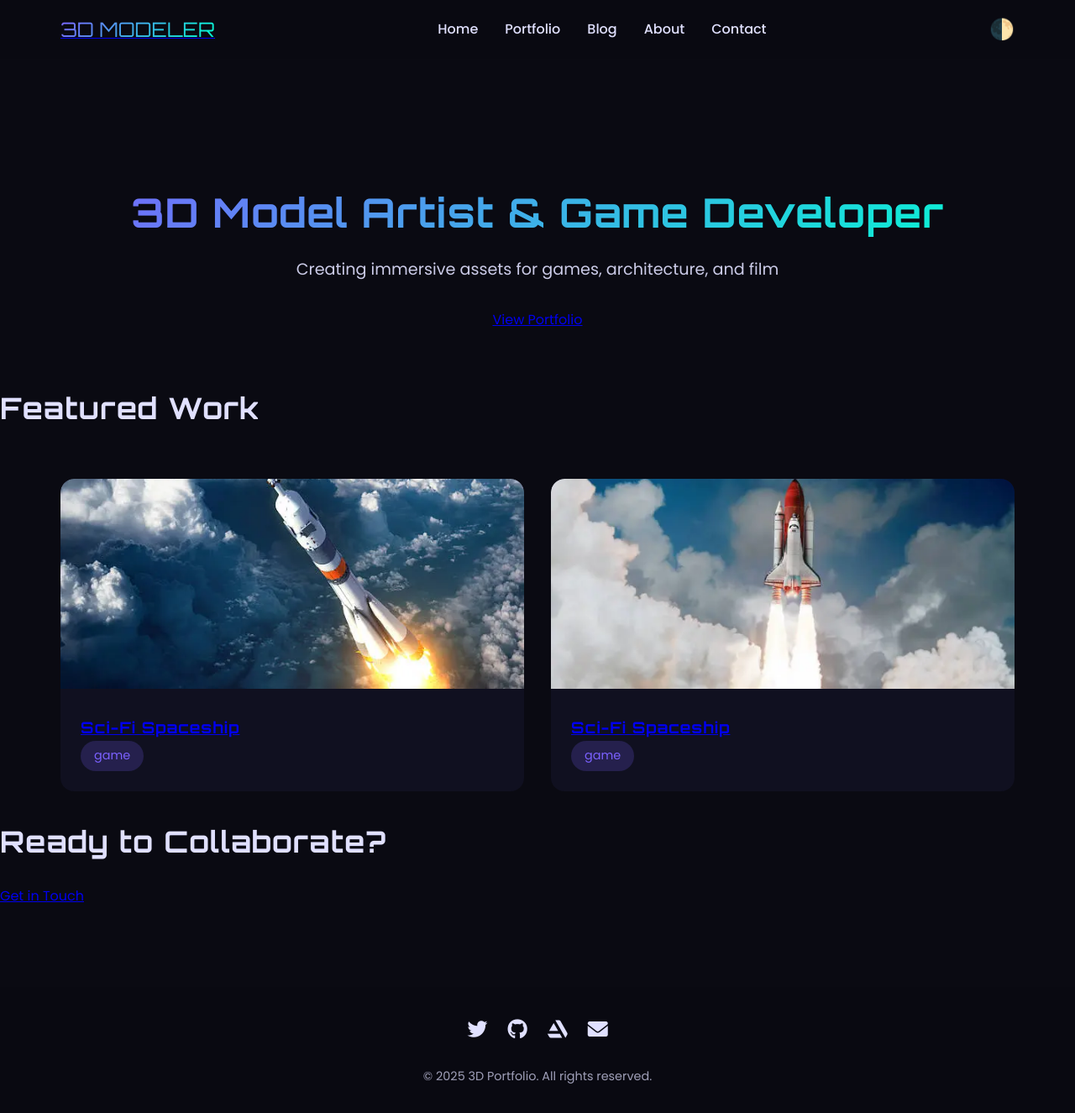
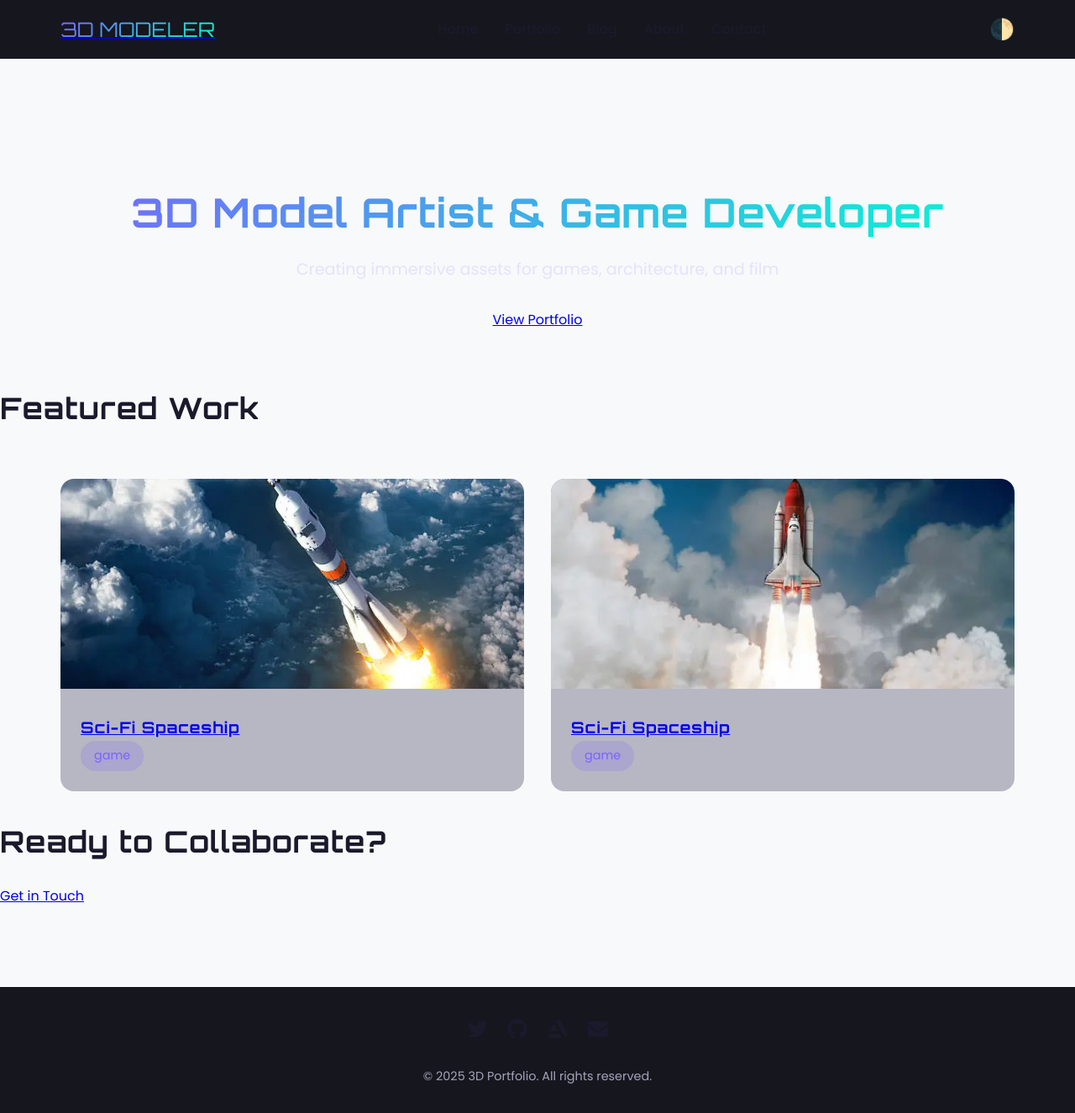
Before and after one commit to FaseehRizwan/portfolio, a Jekyll site: the page built from index.html, in a window 1280 px wide and 1325 px high. Shown: the whole window at 84% size. Built offline with Jekyll 4.4.1, drawn with Linux system fonts in a browser that asks for light colours.

Commit message:
Update style.css

```diff
--- a/assets/css/style.css
+++ b/assets/css/style.css
@@ -30,6 +30,7 @@ body {
   color: var(--text-dark);
   font-family: var(--body-font);
   line-height: 1.6;
+  transition: background-color 0.3s ease, color 0.3s ease;
 }
 /* Fix spacing below fixed navigation */
 main {
@@ -387,3 +388,10 @@ p {
 .blog-post .btn:hover {
   transform: translateY(-2px);
 }
+
+/* Light Theme */
+body[data-theme="light"] {
+  --bg-dark: #f8f9fa;
+  --text-dark: #1a1a2c;
+  --text-light: #e0e0ff;
+}
```
